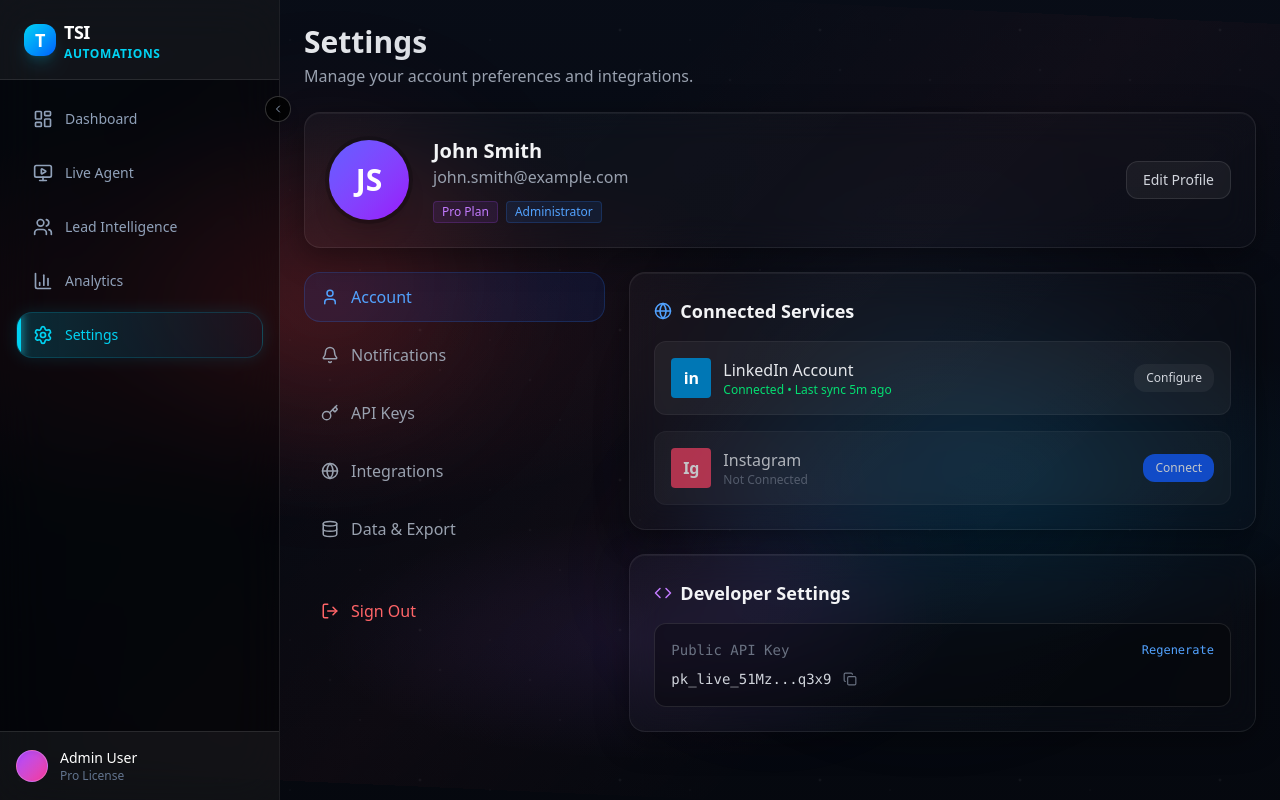
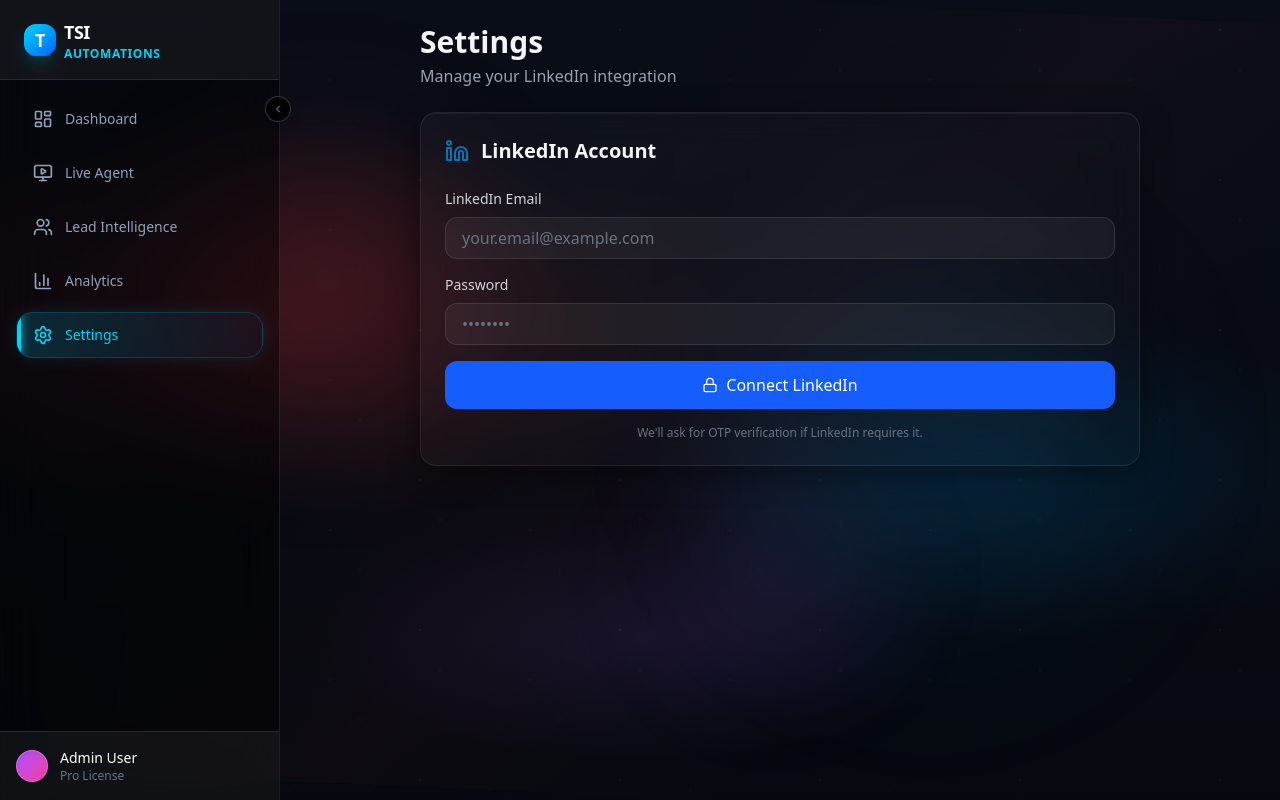
Before and after one commit to RajnishKumar960/Playwrite, a Next.js app in the folder frontend-dashboard/: page /settings in a window 1280 px wide. Built offline with nearby package versions, Linux system fonts and the light colour scheme.

Commit message:
Add LinkedIn authentication UI with OTP modal

```diff
--- a/frontend-dashboard/app/settings/page.tsx
+++ b/frontend-dashboard/app/settings/page.tsx
@@ -1,136 +1,286 @@
 "use client";
 
-import React from 'react';
-import { User, Bell, Key, Globe, LogOut, Code, Database, ChevronRight } from 'lucide-react';
-import { motion } from 'framer-motion';
+import { useState, useEffect } from 'react';
+import { Lock, LogOut, CheckCircle, Loader2, AlertCircle, LinkedinIcon } from 'lucide-react';
+
+interface LinkedInAuth {
+    logged_in: boolean;
+    user?: {
+        name: string;
+        email: string;
+    };
+}
 
 export default function SettingsPage() {
+    const [email, setEmail] = useState('');
+    const [password, setPassword] = useState('');
+    const [loading, setLoading] = useState(false);
+    const [error, setError] = useState('');
+    const [authStatus, setAuthStatus] = useState<LinkedInAuth>({ logged_in: false });
+    const [showOTPModal, setShowOTPModal] = useState(false);
+    const [otp, setOtp] = useState('');
+    const [sessionId, setSessionId] = useState('');
+
+    // Check LinkedIn auth status on mount
+    useEffect(() => {
+        const storedEmail = localStorage.getItem('linkedin_email');
+        if (storedEmail) {
+            checkAuthStatus(storedEmail);
+        }
+    }, []);
+
+    const checkAuthStatus = async (emailToCheck: string) => {
+        try {
+            const res = await fetch(`/api/auth/linkedin/status?email=${encodeURIComponent(emailToCheck)}`);
+            const data = await res.json();
+            setAuthStatus(data);
+            if (data.logged_in) {
+                setEmail(emailToCheck);
+            }
+        } catch (err) {
+            console.error('Failed to check auth status:', err);
+        }
+    };
+
+    const handleLogin = async (e: React.FormEvent) => {
+        e.preventDefault();
+        setLoading(true);
+        setError('');
+
+        try {
+            const res = await fetch('/api/auth/linkedin/login', {
+                method: 'POST',
+                headers: { 'Content-Type': 'application/json' },
+                body: JSON.stringify({ email, password })
+            });
+
+            const data = await res.json();
+
+            if (data.status === 'otp_required') {
+                // Show OTP modal
+                setSessionId(data.session_id);
+                setShowOTPModal(true);
+                setError('');
+            } else if (data.status === 'success') {
+                // Login successful
+                localStorage.setItem('linkedin_email', email);
+                setAuthStatus({ logged_in: true, user: data.user });
+                setError('');
+            } else {
+                setError(data.message || 'Login failed');
+            }
+        } catch (err) {
+            setError('Connection error. Please try again.');
+        } finally {
+            setLoading(false);
+        }
+    };
+
+    const handleVerifyOTP = async () => {
+        setLoading(true);
+        setError('');
+
+        try {
+            const res = await fetch('/api/auth/linkedin/verify-otp', {
+                method: 'POST',
+                headers: { 'Content-Type': 'application/json' },
+                body: JSON.stringify({
+                    session_id: sessionId,
+                    otp_code: otp || undefined
+                })
+            });
+
+            const data = await res.json();
+
+            if (data.status === 'success') {
+                localStorage.setItem('linkedin_email', email);
+                setAuthStatus({ logged_in: true, user: data.user });
+                setShowOTPModal(false);
+                setOtp('');
+            } else if (data.status === 'pending') {
+                // Still waiting for mobile approval
+                setTimeout(handleVerifyOTP, 2000); // Poll every 2 seconds
+            } else {
+                setError(data.message || 'Verification failed');
+            }
+        } catch (err) {
+            setError('Verification error. Please try again.');
+        } finally {
+            setLoading(false);
+        }
+    };
+
+    const handleLogout = () => {
+        localStorage.removeItem('linkedin_email');
+        setAuthStatus({ logged_in: false });
+        setEmail('');
+        setPassword('');
+    };
+
     return (
-        <div className="min-h-screen p-6 space-y-6 max-w-5xl mx-auto">
-            {/* Header */}
+        <div className="min-h-screen p-6 space-y-6 max-w-3xl mx-auto">
             <div>
-                <h1 className="text-3xl font-bold bg-clip-text text-transparent bg-linear-to-r from-gray-200 to-gray-400">
-                    Settings
-                </h1>
-                <p className="text-gray-400 mt-1">Manage your account preferences and integrations.</p>
+                <h1 className="text-3xl font-bold text-gray-100">Settings</h1>
+                <p className="text-gray-400 mt-1">Manage your LinkedIn integration</p>
             </div>
 
-            {/* Profile Card */}
-            <motion.div
-                initial={{ opacity: 0, scale: 0.95 }} animate={{ opacity: 1, scale: 1 }}
-                className="glass-card p-6 rounded-xl border border-white/5 flex items-center gap-6"
-            >
-                <div className="w-20 h-20 rounded-full bg-linear-to-br from-indigo-500 to-purple-600 flex items-center justify-center text-3xl font-bold text-white shadow-xl ring-4 ring-black/20">
-                    JS
+            {/* LinkedIn Connection Card */}
+            <div className="glass-card p-6 rounded-xl border border-white/10">
+                <div className="flex items-center gap-3 mb-6">
+                    <LinkedinIcon className="w-6 h-6 text-[#0077b5]" />
+                    <h2 className="text-xl font-bold text-gray-100">LinkedIn Account</h2>
                 </div>
-                <div className="flex-1">
-                    <h2 className="text-xl font-bold text-gray-100">John Smith</h2>
-                    <p className="text-gray-400">john.smith@example.com</p>
-                    <div className="flex gap-2 mt-3">
-                        <span className="px-2 py-0.5 rounded text-xs bg-purple-500/10 text-purple-400 border border-purple-500/20">Pro Plan</span>
-                        <span className="px-2 py-0.5 rounded text-xs bg-blue-500/10 text-blue-400 border border-blue-500/20">Administrator</span>
+
+                {authStatus.logged_in ? (
+                    // Connected State
+                    <div className="space-y-4">
+                        <div className="flex items-center justify-between p-4 rounded-lg bg-green-500/10 border border-green-500/20">
+                            <div className="flex items-center gap-3">
+                                <CheckCircle className="w-5 h-5 text-green-400" />
+                                <div>
+                                    <p className="font-medium text-gray-200">{authStatus.user?.name}</p>
+                                    <p className="text-sm text-gray-400">{authStatus.user?.email}</p>
                                 </div>
                             </div>
-                <button className="px-4 py-2 bg-white/5 hover:bg-white/10 rounded-lg text-sm text-gray-300 transition-colors border border-white/10">
-                    Edit Profile
-                </button>
-            </motion.div>
+                            <span className="px-3 py-1 rounded-full bg-green-500/20 text-green-400 text-sm font-medium">
+                                Connected
+                            </span>
+                        </div>
 
-            <div className="grid grid-cols-1 lg:grid-cols-3 gap-6">
-                {/* Settings Sidebar */}
-                <div className="space-y-2">
-                    {[
-                        { icon: User, label: 'Account', active: true },
-                        { icon: Bell, label: 'Notifications', active: false },
-                        { icon: Key, label: 'API Keys', active: false },
-                        { icon: Globe, label: 'Integrations', active: false },
-                        { icon: Database, label: 'Data & Export', active: false },
-                    ].map((item) => (
                         <button
-                            key={item.label}
-                            className={`w-full text-left px-4 py-3 rounded-xl flex items-center gap-3 transition-colors ${item.active
-                                    ? 'bg-blue-600/10 text-blue-400 border border-blue-500/20'
-                                    : 'text-gray-400 hover:bg-white/5 hover:text-white border border-transparent'
-                                }`}
+                            onClick={handleLogout}
+                            className="w-full flex items-center justify-center gap-2 px-4 py-2 bg-red-500/10 hover:bg-red-500/20 border border-red-500/20 rounded-lg text-red-400 transition-colors"
                         >
-                            <item.icon size={18} />
-                            <span className="font-medium">{item.label}</span>
-                        </button>
-                    ))}
-
-                    <div className="pt-6">
-                        <button className="w-full text-left px-4 py-3 rounded-xl flex items-center gap-3 text-red-400 hover:bg-red-500/10 border border-transparent transition-colors">
-                            <LogOut size={18} />
-                            <span className="font-medium">Sign Out</span>
+                            <LogOut className="w-4 h-4" />
+                            Disconnect LinkedIn
                         </button>
                     </div>
+                ) : (
+                    // Login Form
+                    <form onSubmit={handleLogin} className="space-y-4">
+                        {error && (
+                            <div className="p-3 rounded-lg bg-red-500/10 border border-red-500/20 flex items-center gap-2 text-red-400 text-sm">
+                                <AlertCircle className="w-4 h-4" />
+                                {error}
+                            </div>
+                        )}
+
+                        <div>
+                            <label className="block text-sm font-medium text-gray-300 mb-2">
+                                LinkedIn Email
+                            </label>
+                            <input
+                                type="email"
+                                value={email}
+                                onChange={(e) => setEmail(e.target.value)}
+                                placeholder="your.email@example.com"
+                                required
+                                className="w-full px-4 py-2 bg-white/5 border border-white/10 rounded-lg text-gray-100 placeholder-gray-500 focus:outline-none focus:ring-2 focus:ring-blue-500/50"
+                            />
                         </div>
 
-                {/* Main Content Area */}
-                <div className="lg:col-span-2 space-y-6">
-                    {/* Integration Section */}
-                    <motion.div
-                        initial={{ opacity: 0, x: 20 }} animate={{ opacity: 1, x: 0 }} transition={{ delay: 0.1 }}
-                        className="glass-card p-6 rounded-xl border border-white/5"
+                        <div>
+                            <label className="block text-sm font-medium text-gray-300 mb-2">
+                                Password
+                            </label>
+                            <input
+                                type="password"
+                                value={password}
+                                onChange={(e) => setPassword(e.target.value)}
+                                placeholder="••••••••"
+                                required
+                                className="w-full px-4 py-2 bg-white/5 border border-white/10 rounded-lg text-gray-100 placeholder-gray-500 focus:outline-none focus:ring-2 focus:ring-blue-500/50"
+                            />
+                        </div>
+
+                        <button
+                            type="submit"
+                            disabled={loading}
+                            className="w-full flex items-center justify-center gap-2 px-4 py-3 bg-blue-600 hover:bg-blue-700 disabled:bg-blue-600/50 rounded-lg text-white font-medium transition-colors"
                         >
-                        <h3 className="text-lg font-bold text-gray-100 mb-4 flex items-center gap-2">
-                            <Globe size={18} className="text-blue-400" /> Connected Services
-                        </h3>
+                            {loading ? (
+                                <>
+                                    <Loader2 className="w-4 h-4 animate-spin" />
+                                    Connecting...
+                                </>
+                            ) : (
+                                <>
+                                    <Lock className="w-4 h-4" />
+                                    Connect LinkedIn
+                                </>
+                            )}
+                        </button>
 
-                        <div className="space-y-4">
-                            <div className="flex items-center justify-between p-4 rounded-lg bg-white/5 border border-white/5">
-                                <div className="flex items-center gap-3">
-                                    <div className="w-10 h-10 rounded bg-[#0077b5] flex items-center justify-center text-white font-bold">in</div>
-                                    <div>
-                                        <h4 className="font-medium text-gray-200">LinkedIn Account</h4>
-                                        <p className="text-xs text-green-400">Connected • Last sync 5m ago</p>
+                        <p className="text-xs text-gray-500 text-center">
+                            We'll ask for OTP verification if LinkedIn requires it.
+                        </p>
+                    </form>
+                )}
+            </div>
+
+            {/* OTP Modal */}
+            {showOTPModal && (
+                <div className="fixed inset-0 bg-black/50 backdrop-blur-sm flex items-center justify-center z-50 p-4">
+                    <div className="bg-gray-900 border border-white/10 rounded-xl p-6 max-w-md w-full shadow-2xl">
+                        <h3 className="text-xl font-bold text-gray-100 mb-2">Verify Your Identity</h3>
+                        <p className="text-gray-400 text-sm mb-6">
+                            LinkedIn requires verification. Enter the code sent to your email or tap "Yes" on your phone.
+                        </p>
+
+                        {error && (
+                            <div className="mb-4 p-3 rounded-lg bg-red-500/10 border border-red-500/20 flex items-center gap-2 text-red-400 text-sm">
+                                <AlertCircle className="w-4 h-4" />
+                                {error}
+                            </div>
+                        )}
+
+                        <div className="mb-4">
+                            <label className="block text-sm font-medium text-gray-300 mb-2">
+                                OTP Code (optional if using mobile)
+                            </label>
+                            <input
+                                type="text"
+                                value={otp}
+                                onChange={(e) => setOtp(e.target.value.replace(/\D/g, '').slice(0, 6))}
+                                placeholder="123456"
+                                maxLength={6}
+                                className="w-full px-4 py-2 bg-white/5 border border-white/10 rounded-lg text-gray-100 text-center text-2xl tracking-widest placeholder-gray-600 focus:outline-none focus:ring-2 focus:ring-blue-500/50"
+                            />
+                        </div>
+
+                        <div className="flex gap-3">
+                            <button
+                                onClick={() => {
+                                    setShowOTPModal(false);
+                                    setOtp('');
+                                    setError('');
+                                }}
+                                className="flex-1 px-4 py-2 bg-white/5 hover:bg-white/10 border border-white/10 rounded-lg text-gray-300 transition-colors"
+                            >
+                                Cancel
+                            </button>
+                            <button
+                                onClick={handleVerifyOTP}
+                                disabled={loading}
+                                className="flex-1 px-4 py-2 bg-blue-600 hover:bg-blue-700 disabled:bg-blue-600/50 rounded-lg text-white font-medium transition-colors flex items-center justify-center gap-2"
+                            >
+                                {loading ? (
+                                    <>
+                                        <Loader2 className="w-4 h-4 animate-spin" />
+                                        Verifying...
+                                    </>
+                                ) : (
+                                    'Verify'
+                                )}
+                            </button>
+                        </div>
+
+                        <p className="text-xs text-gray-500 text-center mt-4">
+                            If you're using mobile notification, it may take a few moments. We'll check automatically.
+                        </p>
                     </div>
                 </div>
-                                <button className="text-xs bg-white/5 px-3 py-1.5 rounded-lg text-gray-300 hover:bg-white/10">Configure</button>
-                            </div>
-
-                            <div className="flex items-center justify-between p-4 rounded-lg bg-white/5 border border-white/5 opacity-75">
-                                <div className="flex items-center gap-3">
-                                    <div className="w-10 h-10 rounded bg-[#E4405F] flex items-center justify-center text-white font-bold">Ig</div>
-                                    <div>
-                                        <h4 className="font-medium text-gray-200">Instagram</h4>
-                                        <p className="text-xs text-gray-500">Not Connected</p>
-                                    </div>
-                                </div>
-                                <button className="text-xs bg-blue-600 hover:bg-blue-700 px-3 py-1.5 rounded-lg text-white">Connect</button>
-                            </div>
-                        </div>
-                    </motion.div>
-
-                    {/* API Section */}
-                    <motion.div
-                        initial={{ opacity: 0, x: 20 }} animate={{ opacity: 1, x: 0 }} transition={{ delay: 0.2 }}
-                        className="glass-card p-6 rounded-xl border border-white/5"
-                    >
-                        <h3 className="text-lg font-bold text-gray-100 mb-4 flex items-center gap-2">
-                            <Code size={18} className="text-purple-400" /> Developer Settings
-                        </h3>
-
-                        <div className="p-4 rounded-lg bg-black/30 border border-white/10 font-mono text-sm">
-                            <div className="flex justify-between items-center mb-2">
-                                <span className="text-gray-500">Public API Key</span>
-                                <span className="text-xs text-blue-400 cursor-pointer hover:underline">Regenerate</span>
-                            </div>
-                            <div className="flex items-center gap-2 text-gray-300">
-                                pk_live_51Mz...q3x9 <CopyButton />
-                            </div>
-                        </div>
-                    </motion.div>
-                </div>
-            </div>
+            )}
         </div>
     );
 }
-
-function CopyButton() {
-    return (
-        <button className="p-1 hover:bg-white/10 rounded">
-            <svg xmlns="http://www.w3.org/2000/svg" width="14" height="14" viewBox="0 0 24 24" fill="none" stroke="currentColor" strokeWidth="2" strokeLinecap="round" strokeLinejoin="round" className="text-gray-500"><rect width="14" height="14" x="8" y="8" rx="2" ry="2" /><path d="M4 16c-1.1 0-2-.9-2-2V4c0-1.1.9-2 2-2h10c1.1 0 2 .9 2 2" /></svg>
-        </button>
-    )
-}
```
Lines whose indentation alone changed are shown as unchanged.
